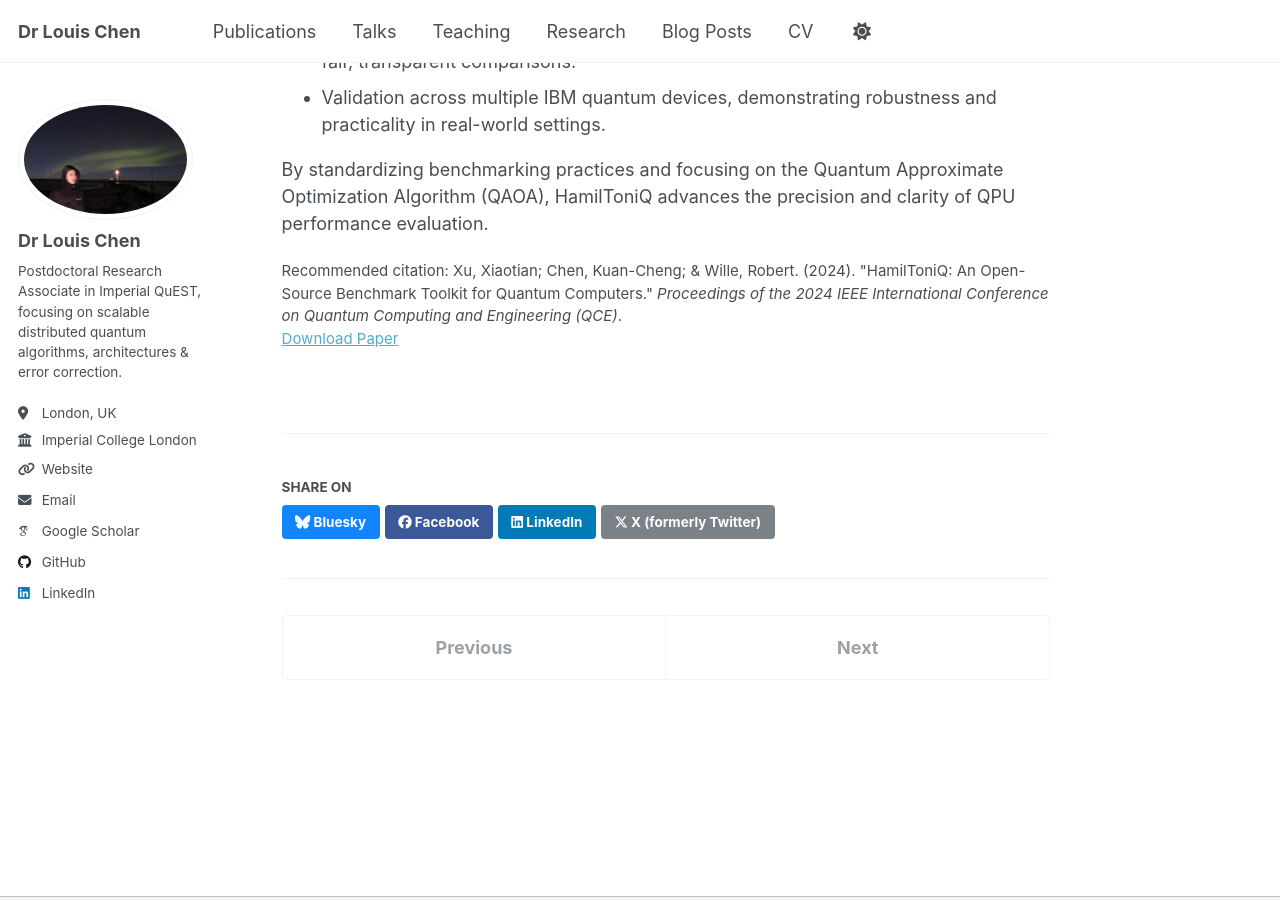
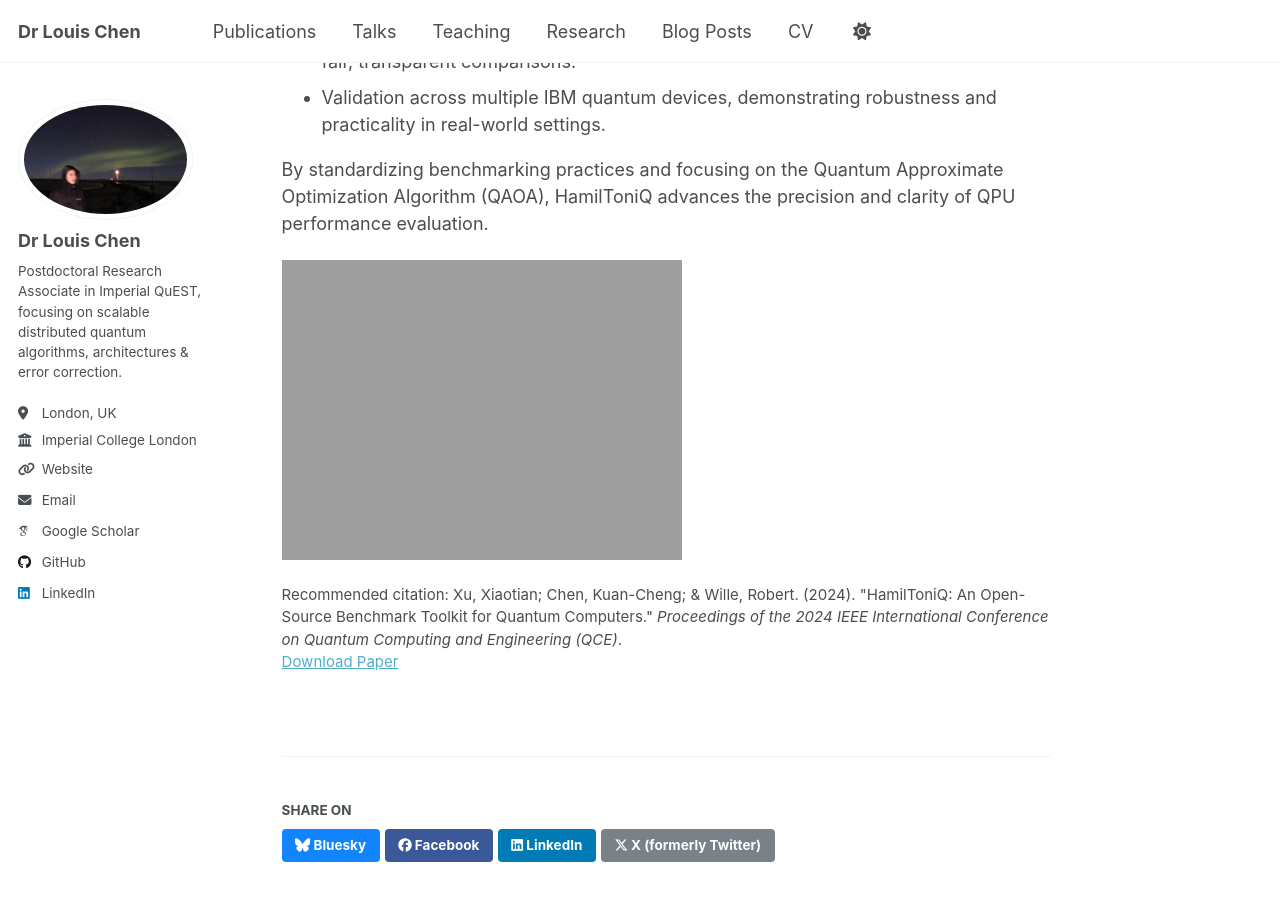
Before and after one commit to Louisanity/louisanity.github.io, a Jekyll site: the page built from _publications/2024-04-22-conference-hamiltoniq-number-1.md, in a window 1280 px wide and 900 px high, scrolled down 370 px. Built offline with Jekyll 4.4.1, drawn with Linux system fonts in a browser that asks for light colours; some web fonts are replaced.

Commit message:
Update 2024-04-22-conference-hamiltoniq-number-1.md

```diff
--- a/_publications/2024-04-22-conference-hamiltoniq-number-1.md
+++ b/_publications/2024-04-22-conference-hamiltoniq-number-1.md
@@ -17,3 +17,5 @@ citation: 'Xu, Xiaotian; Chen, Kuan-Cheng; &amp; Wille, Robert. (2024). &quot;Ha
 * Validation across multiple IBM quantum devices, demonstrating robustness and practicality in real-world settings.
 
 By standardizing benchmarking practices and focusing on the Quantum Approximate Optimization Algorithm (QAOA), HamilToniQ advances the precision and clarity of QPU performance evaluation.
+
+![Figure: HamilToniQ benchmarking pipeline and QPU topology fidelity comparison.](https://louisanity.github.io/images/hamiltoniq.jpeg)
```
